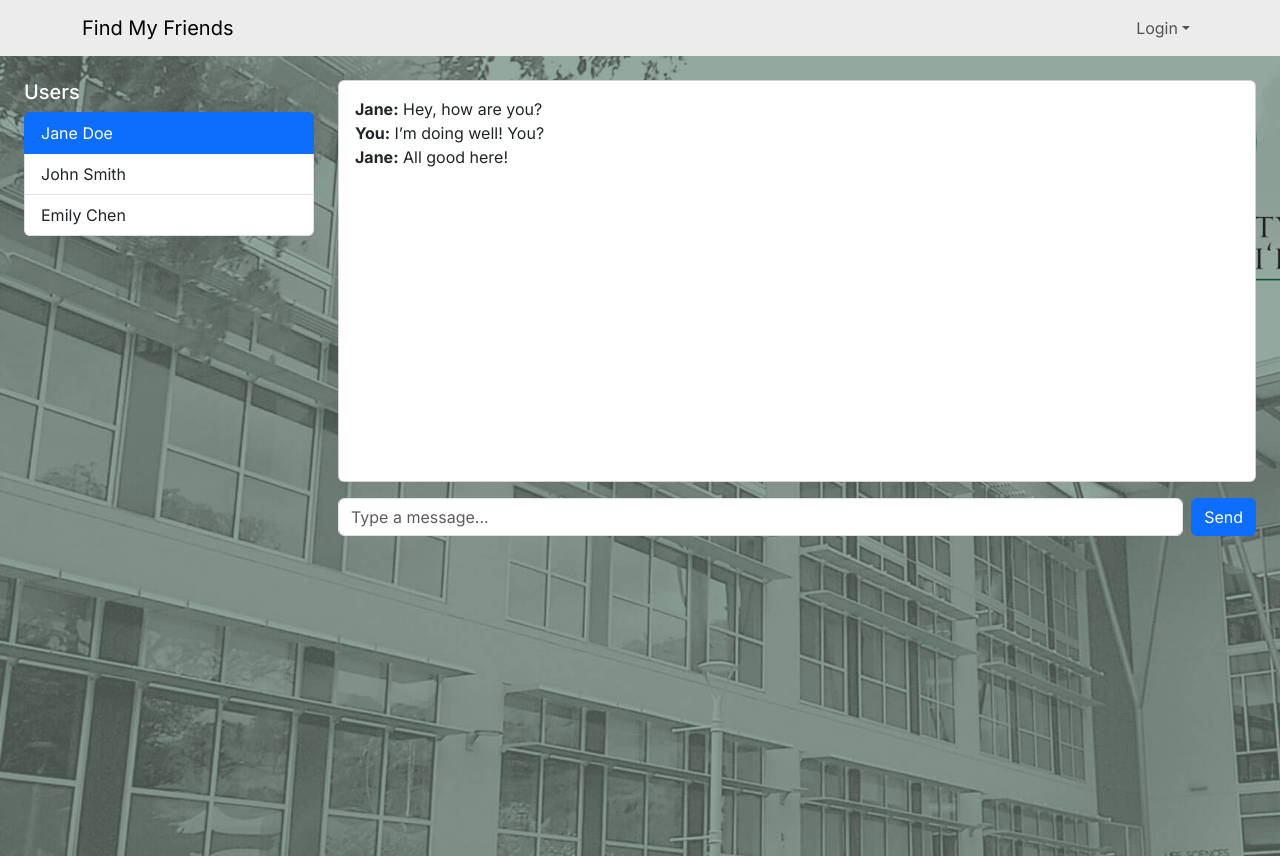
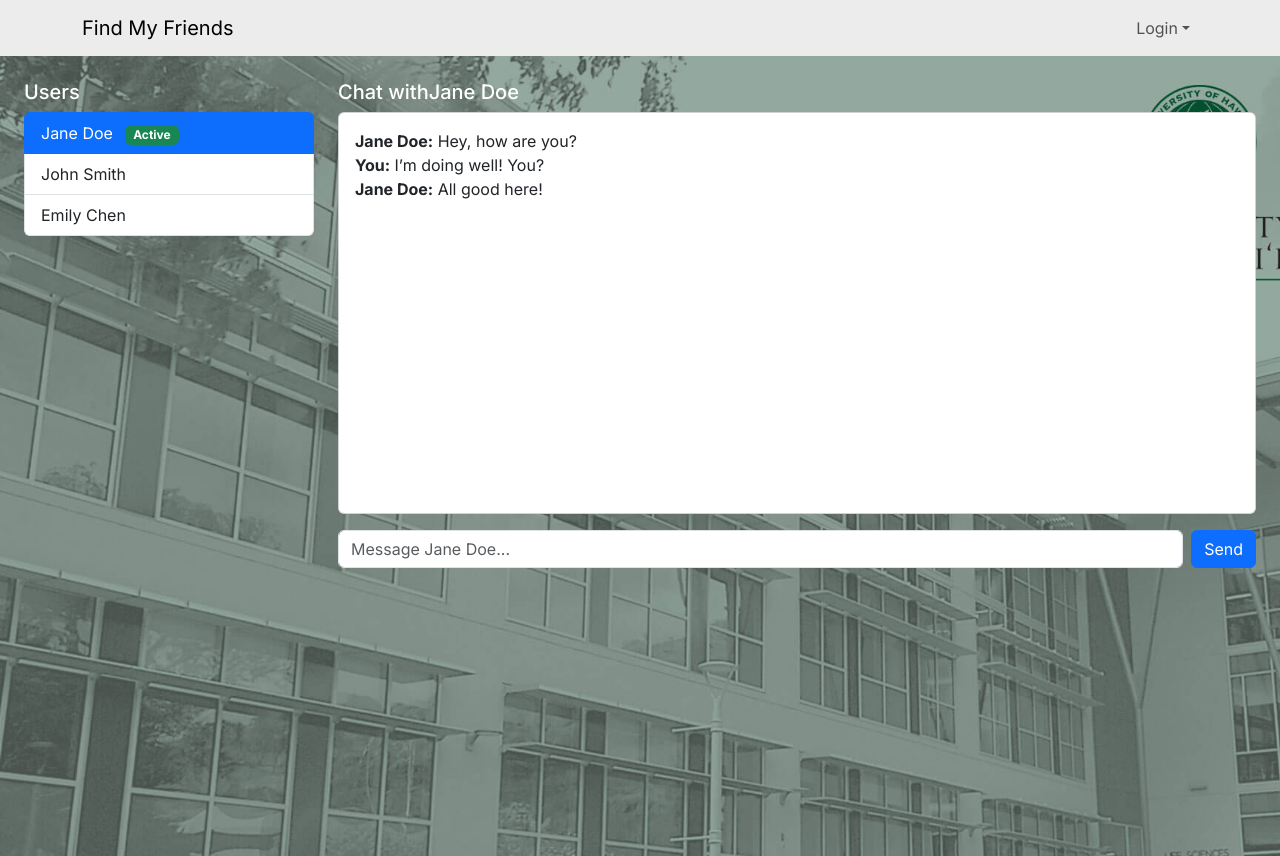
Before and after one commit to find-my-friends/find-my-friends-app, a Next.js app: page /chat in a window 1280 px wide. Built offline with nearby package versions, Linux system fonts and the light colour scheme; no server answers.

Commit message:
Update page.tsx

```diff
--- a/src/app/chat/page.tsx
+++ b/src/app/chat/page.tsx
@@ -1,51 +1,121 @@
 'use client';
 
-import { Container, Row, Col, ListGroup, Form, Button, Card } from 'react-bootstrap';
-import './chat-background.css'; // ← Add this line
+import { useState } from 'react';
+import {
+  Container, Row, Col, ListGroup, Form, Button, Card, Badge,
+} from 'react-bootstrap';
+import './chat-background.css'; // Custom styling for chat background
+
+// Message model includes sender, recipient, text, and timestamp
+interface Message {
+  sender: string;
+  recipient: string;
+  text: string;
+  timestamp: number;
+}
+
+// List of available users to chat with
+const allUsers = ['Jane Doe', 'John Smith', 'Emily Chen'];
 
 export default function ChatPage() {
+  // Message history state
+  const [messages, setMessages] = useState<Message[]>([
+    { sender: 'Jane Doe', recipient: 'You', text: 'Hey, how are you?', timestamp: Date.now() - 60000 },
+    { sender: 'You', recipient: 'Jane Doe', text: 'I’m doing well! You?', timestamp: Date.now() - 55000 },
+    { sender: 'Jane Doe', recipient: 'You', text: 'All good here!', timestamp: Date.now() - 30000 },
+  ]);
+
+  // Selected user to chat with
+  const [selectedUser, setSelectedUser] = useState<string>('Jane Doe');
+
+  // Current message input
+  const [newMessage, setNewMessage] = useState('');
+
+  // Send a new message
+  const handleSendMessage = (e: React.FormEvent) => {
+    e.preventDefault();
+    if (!newMessage.trim() || !selectedUser) return;
+
+    const newMsg: Message = {
+      sender: 'You',
+      recipient: selectedUser,
+      text: newMessage,
+      timestamp: Date.now(),
+    };
+
+    setMessages((prev) => [...prev, newMsg]);
+    setNewMessage('');
+  };
+
+  // Get messages between "You" and selected user
+  const getDirectMessages = () => messages.filter(
+    (msg) => (msg.sender === 'You' && msg.recipient === selectedUser)
+        || (msg.sender === selectedUser && msg.recipient === 'You'),
+  );
+
+  // Determine if a user is active (sent message in past 2 mins)
+  const isUserActive = (user: string) => {
+    const lastMsg = messages
+      .filter((m) => m.sender === user)
+      .sort((a, b) => b.timestamp - a.timestamp)[0];
+    return lastMsg && Date.now() - lastMsg.timestamp < 2 * 60 * 1000;
+  };
+
   return (
     <div className="chat-background">
-      {' '}
-      {/* ← Wrap in background container */}
       <Container fluid className="p-4">
         <Row>
+          {/* User list */}
           <Col md={3}>
             <h5 className="text-white">Users</h5>
-            {' '}
-            {/* Optional text color tweak */}
             <ListGroup>
-              <ListGroup.Item action active>Jane Doe</ListGroup.Item>
-              <ListGroup.Item action>John Smith</ListGroup.Item>
-              <ListGroup.Item action>Emily Chen</ListGroup.Item>
+              {allUsers.map((name) => (
+                <ListGroup.Item
+                  key={name}
+                  action
+                  active={selectedUser === name}
+                  onClick={() => setSelectedUser(name)}
+                >
+                  {name}
+                  {' '}
+                  {isUserActive(name) && <Badge bg="success" className="ms-2">Active</Badge>}
+                </ListGroup.Item>
+              ))}
             </ListGroup>
           </Col>
 
+          {/* Chat window */}
           <Col md={9}>
+            <h5 className="text-white mb-2">
+              Chat with
+              {selectedUser}
+            </h5>
             <Card className="mb-3">
               <Card.Body style={{ height: '400px', overflowY: 'auto' }}>
-                <div>
-                  <strong>Jane:</strong>
-                  {' '}
-                  Hey, how are you?
-                </div>
-                <div>
-                  <strong>You:</strong>
-                  {' '}
-                  I’m doing well! You?
-                </div>
-                <div>
-                  <strong>Jane:</strong>
-                  {' '}
-                  All good here!
-                </div>
+                {getDirectMessages().map((msg, index) => (
+                  // eslint-disable-next-line react/no-array-index-key
+                  <div key={index}>
+                    <strong>
+                      {msg.sender}
+                      :
+                    </strong>
+                    {' '}
+                    {msg.text}
+                  </div>
+                ))}
               </Card.Body>
             </Card>
 
-            <Form>
+            {/* Message input */}
+            <Form onSubmit={handleSendMessage}>
               <Form.Group className="d-flex">
-                <Form.Control type="text" placeholder="Type a message..." />
-                <Button variant="primary" className="ms-2">Send</Button>
+                <Form.Control
+                  type="text"
+                  placeholder={`Message ${selectedUser}...`}
+                  value={newMessage}
+                  onChange={(e) => setNewMessage(e.target.value)}
+                />
+                <Button type="submit" variant="primary" className="ms-2">Send</Button>
               </Form.Group>
             </Form>
           </Col>
```
